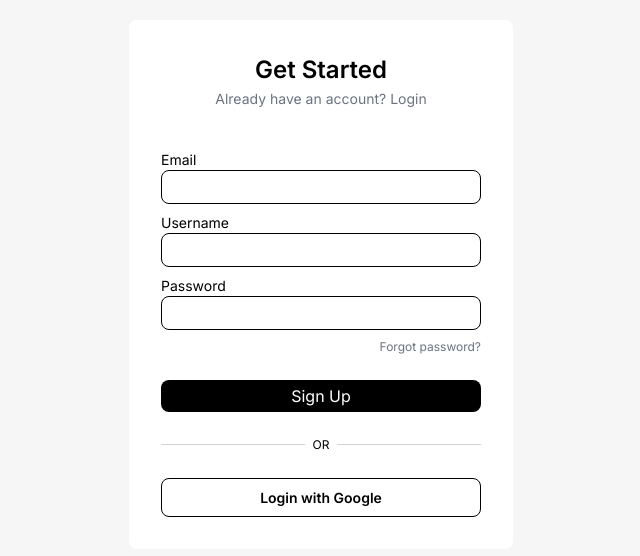
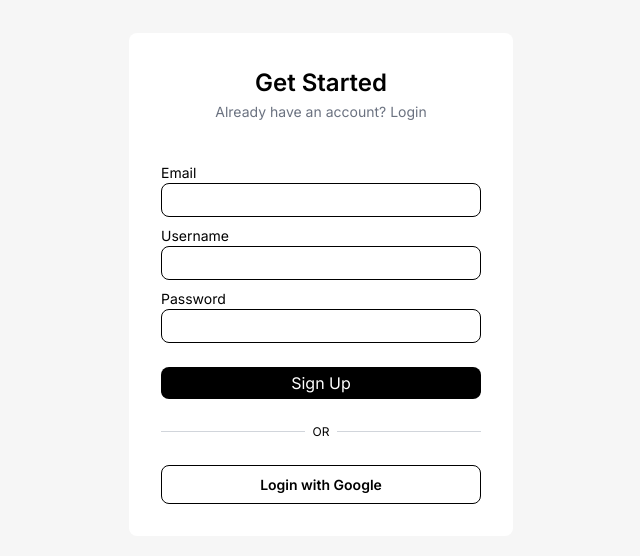
Before and after one commit to TakekuniT/codect, a Next.js app: page /signup in a window 1280 px wide. Shown: the part 116-672 px from the top of the page, without its empty margins (319-959 px from the left). Built offline with nearby package versions, Linux system fonts and the light colour scheme; no server answers.

Commit message:
forgot password gone

```diff
--- a/app/signup/page.tsx
+++ b/app/signup/page.tsx
@@ -67,8 +67,6 @@ export default function SignUp() {
                     />
 
                 </div>
-                <p className="ml-auto mr-0 text-[12px] mt-2 text-gray-500"><a href="/profile">Forgot password?</a></p>
-
                 <button  onClick={signup}className="bg-black text-white rounded-lg p-1 text-[16px] mt-6">Sign Up</button>
                 <div className="mt-6 flex items-center">
                     <hr className="flex-grow border-t border-gray-300" />
```
